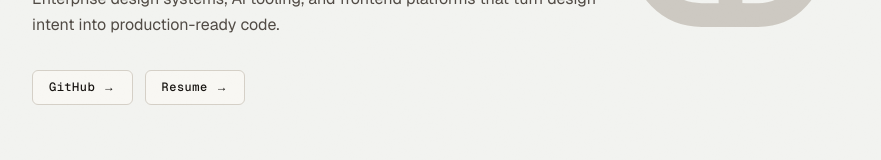
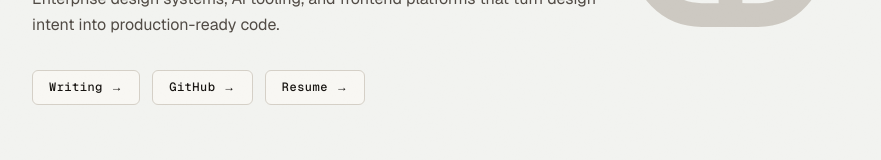
Before and after one commit to connordibble/connordibble.dev, a Next.js app: page / in a window 1280 px wide. Shown: the part 299-459 px from the top of the page, without its empty margins (192-1073 px from the left). Built offline with nearby package versions, Linux system fonts and the light colour scheme.

Commit message:
feat: link hero to writing

```diff
--- a/src/components/hero.tsx
+++ b/src/components/hero.tsx
@@ -24,6 +24,7 @@ export function Hero() {
         design intent into production-ready code.
       </p>
       <div className="mt-8 flex flex-wrap items-center gap-3">
+        <PillLink href="/writing" label="Writing" />
         <PillLink
           href="https://github.com/connordibble"
           label="GitHub"
--- a/src/components/pill-link.tsx
+++ b/src/components/pill-link.tsx
@@ -1,3 +1,5 @@
+import Link from "next/link";
+
 type PillLinkProps = {
   href: string;
   label: string;
@@ -5,16 +7,33 @@ type PillLinkProps = {
   ariaLabel?: string;
 };
 
+const className =
+  "pill-link inline-flex items-center gap-2 rounded-sm border border-border bg-panel px-4 py-2 font-mono text-caption text-text transition-colors duration-150";
+
 export function PillLink({ href, label, external, ariaLabel }: PillLinkProps) {
+  const labelContent = (
+    <>
+      <span>{label}</span>
+      <span aria-hidden="true">→</span>
+    </>
+  );
+
+  if (!external && href.startsWith("/")) {
+    return (
+      <Link href={href} aria-label={ariaLabel} className={className}>
+        {labelContent}
+      </Link>
+    );
+  }
+
   return (
     <a
       href={href}
       aria-label={ariaLabel}
       {...(external ? { target: "_blank", rel: "noopener noreferrer" } : {})}
-      className="pill-link inline-flex items-center gap-2 rounded-sm border border-border bg-panel px-4 py-2 font-mono text-caption text-text transition-colors duration-150"
+      className={className}
     >
-      <span>{label}</span>
-      <span aria-hidden="true">→</span>
+      {labelContent}
     </a>
   );
 }
```
